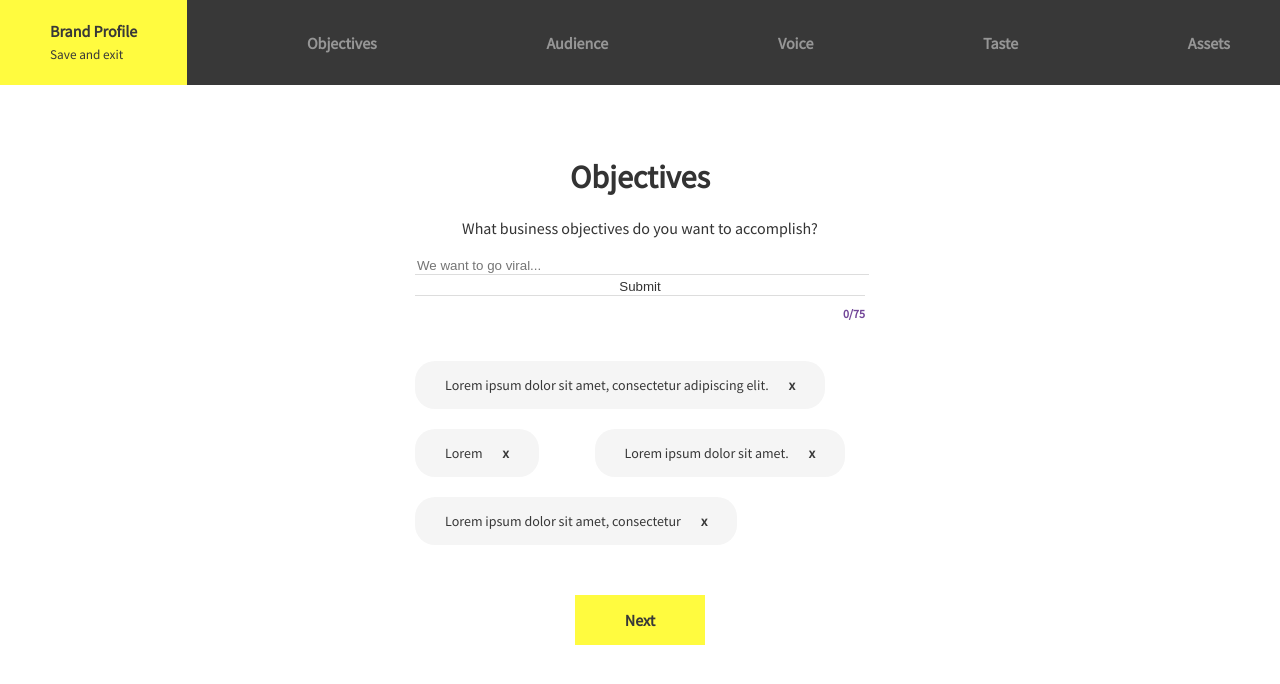
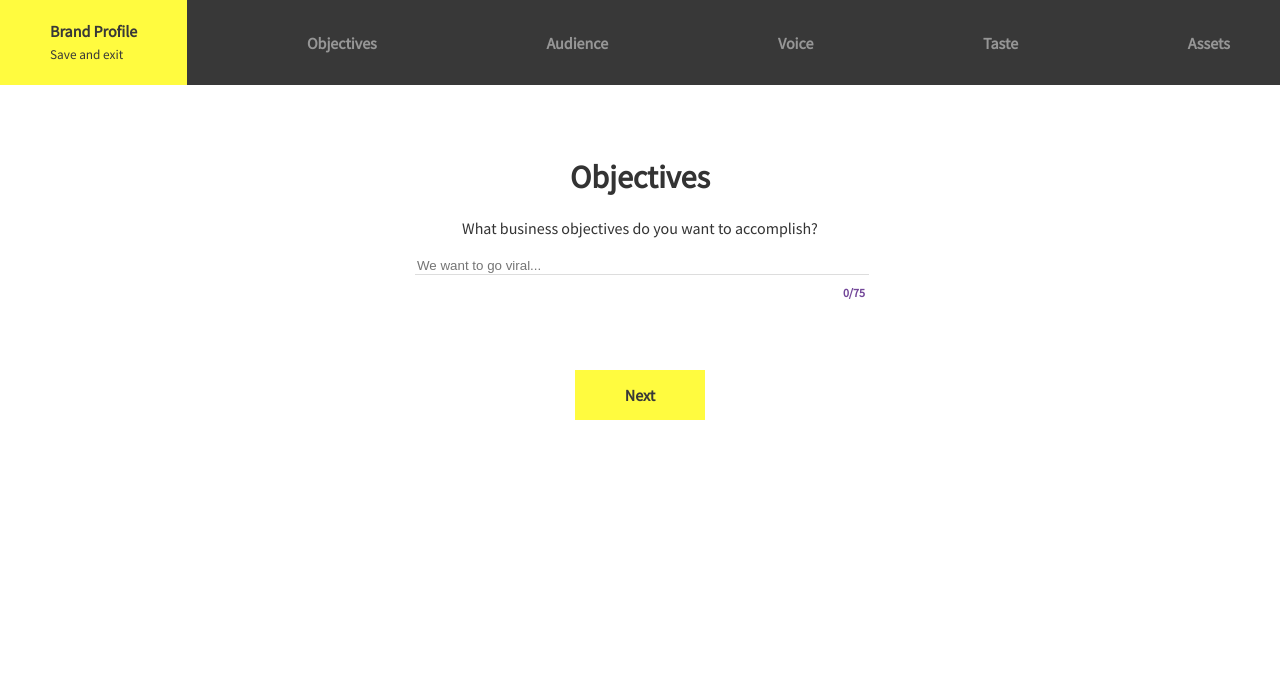
Before and after one commit to aslihanozfidan/saypr-task, a React (Create React App) app: page / in a window 1280 px wide. Shown: the top 684 px of the page. Built offline with nearby package versions, Linux system fonts and the light colour scheme.

Commit message:
added item add and remove in search box component

```diff
--- a/src/Components/SearchBox/SearchBox.css
+++ b/src/Components/SearchBox/SearchBox.css
@@ -14,6 +14,10 @@
     border: none;
     outline: none;
     border-bottom: 1px solid #D8D8D8;
+}
+
+.SearchBox input[type=submit] {
+    display: none;
 }
 
 .SearchBox .max-character {
--- a/src/Components/SearchBox/SearchBox.js
+++ b/src/Components/SearchBox/SearchBox.js
@@ -27,6 +27,14 @@ class SearchBox extends Component {
         event.target.value = '';
     }
 
+    removeItem = (id) => {
+        const removedItem = this.state.itemList.slice();
+        removedItem.splice(id, 1);
+        this.setState({
+            itemList: removedItem
+        })
+    }
+
     render() {
         return (
             <div className="SearchBox">
@@ -36,10 +44,10 @@ class SearchBox extends Component {
                 </form>
                 <span className="max-character">0/75</span>
                 <div className="label-area">
-                    <div className="label">Lorem ipsum dolor sit amet, consectetur adipiscing elit.</div>
-                    <div className="label">Lorem</div>
-                    <div className="label">Lorem ipsum dolor sit amet.</div>
-                    <div className="label">Lorem ipsum dolor sit amet, consectetur</div>
+                    {this.state.itemList.map(
+                        (item, i) =>
+                            <div className="label" key={item} onClick={this.removeItem.bind(this, i)}>{item}</div>
+                    )}
                 </div>
                 <a className="next-btn">Next</a>
             </div>
```
